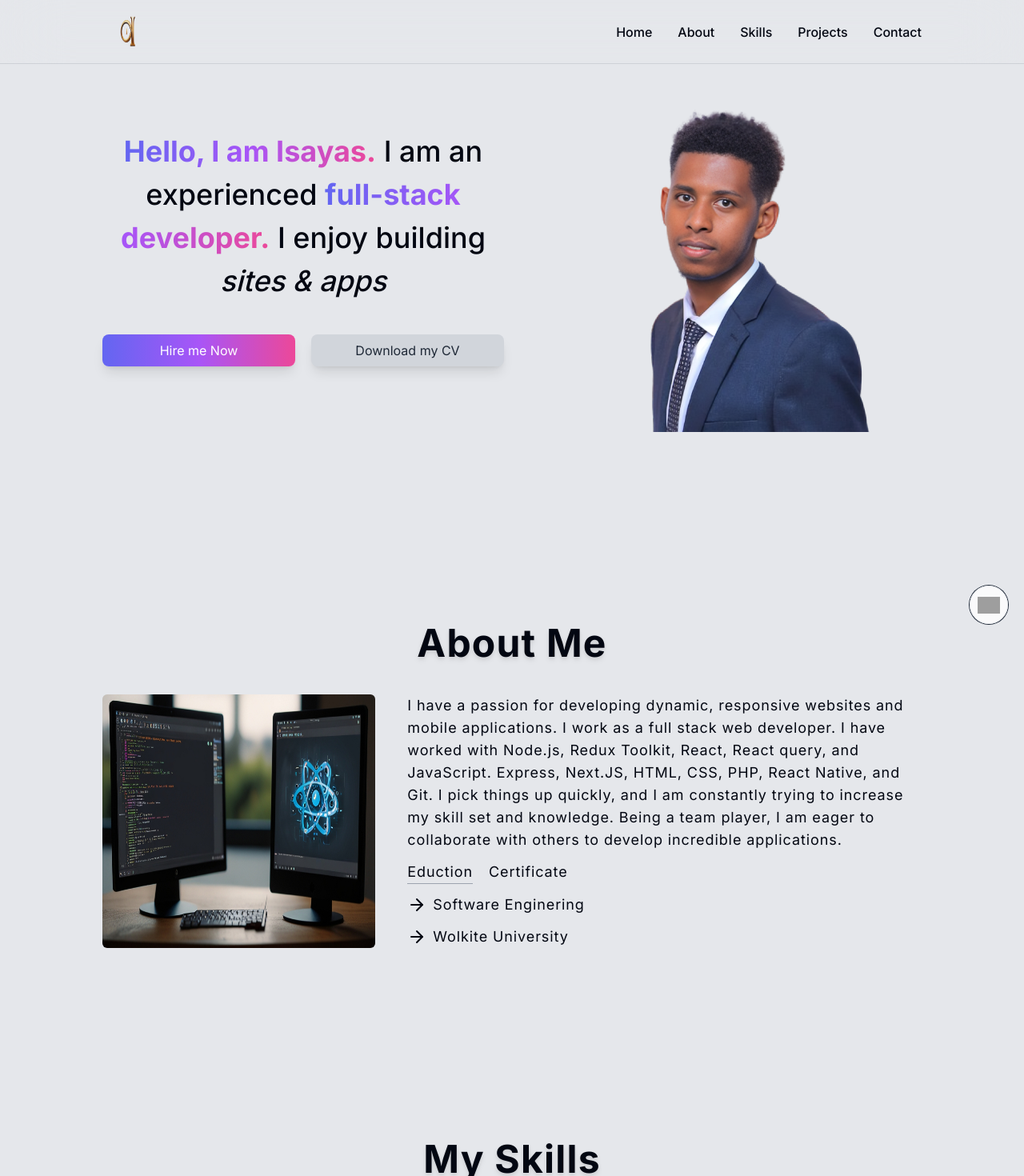
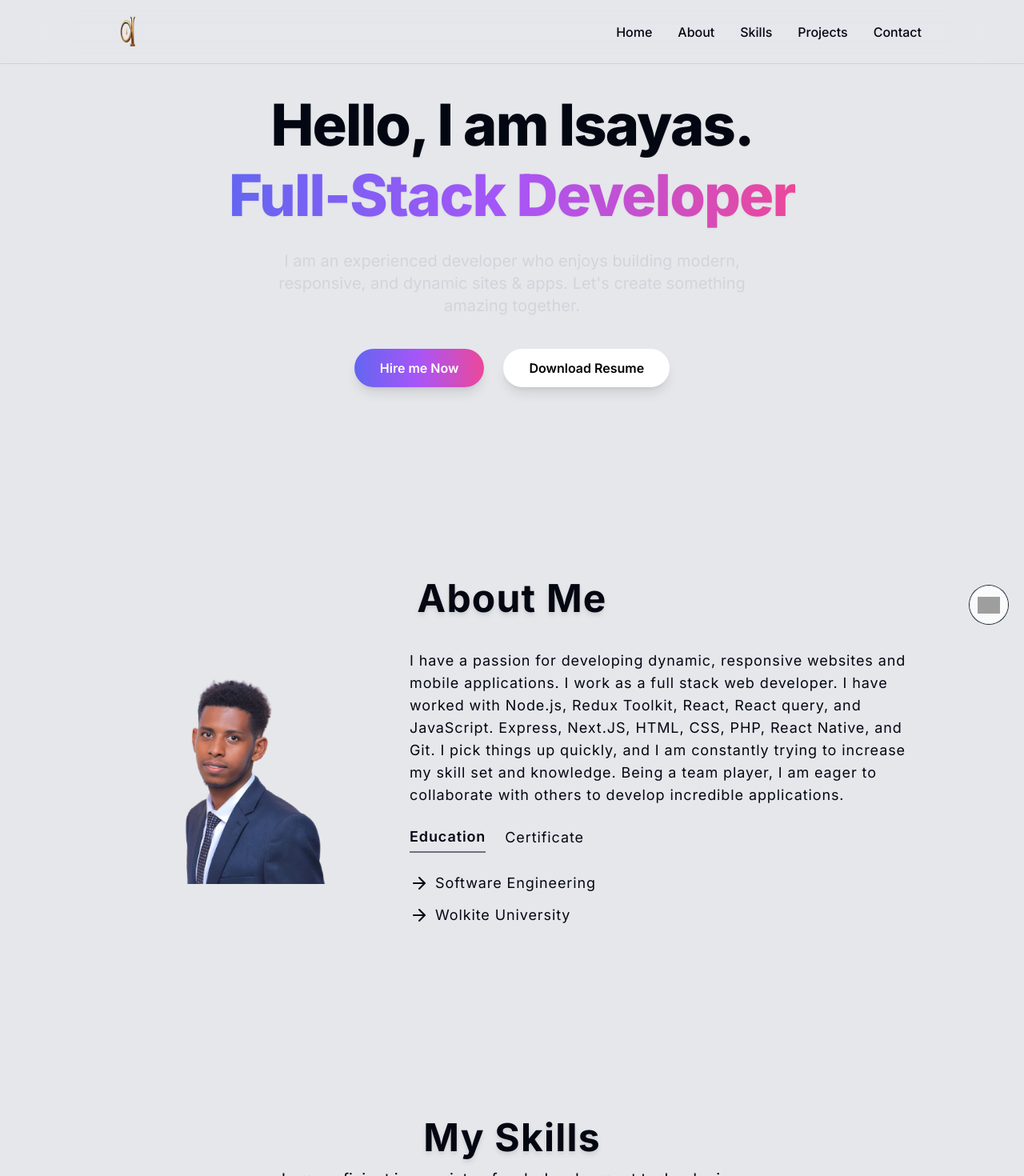
Before and after one commit to Isayas7/portfolio, a Next.js app: page / in a window 1280 px wide. Shown: the top 1470 px of the page at 80% size. Built offline with nearby package versions, Linux system fonts and the light colour scheme; grey boxes are pictures that could not be loaded.

Commit message:
refactor: redesign hero section and about page layouts, update resume filename, and fix typos

```diff
--- a/components/about.tsx
+++ b/components/about.tsx
@@ -4,22 +4,25 @@ import Image from "next/image";
 import { ArrowRight } from "lucide-react";
 
 const About = () => {
-  const [active, setActive] = useState("Eduction");
+  const [active, setActive] = useState("Education");
   return (
     <section id="about" className="scroll-mt-28">
       <h2 className="text-3xl text-center capitalize font-bold tracking-wide sm:text-4xl md:text-5xl drop-shadow-md mb-10">
         About me
       </h2>
-      <div className=" flex flex-col md:flex-row  gap-10  ">
-        <Image
-          className="md:w-2/6 rounded-md"
-          alt="computer"
-          src={"/computer.jpg"}
-          width={1009}
-          height={1000}
-        />
+      <div className="flex flex-col md:flex-row items-start gap-10 md:gap-16">
+        <div className="w-full md:w-1/3">
+          <Image
+            className="w-full h-auto object-contain"
+            alt="Isayas"
+            src="/isayas.png"
+            width={600}
+            height={600}
+            priority
+          />
+        </div>
 
-        <div className=" flex flex-col gap-3 md:w-4/6 text-lg tracking-wider dark:text-white/80">
+        <div className="flex flex-col gap-4 md:w-2/3 text-lg tracking-wider dark:text-white/80">
           <p>
             I have a passion for developing dynamic, responsive websites and
             mobile applications. I work as a full stack web developer. I have
@@ -29,30 +32,30 @@ const About = () => {
             skill set and knowledge. Being a team player, I am eager to
             collaborate with others to develop incredible applications.
           </p>
-          <div className="flex items-center gap-5">
-            <span
-              onClick={() => setActive("Eduction")}
+          <div className="flex items-center gap-6 mt-2">
+            <button
+              onClick={() => setActive("Education")}
               className={`${
-                active === "Eduction" ? " border-b border-gray-400" : ""
-              } cursor-pointer`}
+                active === "Education" ? "border-b-2 border-gray-500 font-semibold" : ""
+              } cursor-pointer pb-1 transition-all`}
             >
-              Eduction
-            </span>
-            <span
+              Education
+            </button>
+            <button
               onClick={() => setActive("Certificate")}
               className={`${
-                active === "Certificate" ? "border-b border-gray-400" : ""
-              } cursor-pointer`}
+                active === "Certificate" ? "border-b-2 border-gray-500 font-semibold" : ""
+              } cursor-pointer pb-1 transition-all`}
             >
               Certificate
-            </span>
+            </button>
           </div>
 
-          {active === "Eduction" && (
-            <ul className=" flex flex-col gap-3">
+          {active === "Education" && (
+            <ul className="flex flex-col gap-3 mt-2">
               <li className="flex items-center gap-x-2 ">
                 <ArrowRight className="size-6" />
-                Software Enginering
+                Software Engineering
               </li>
               <li className="flex items-center gap-x-2">
                 <ArrowRight className="size-6" />
@@ -61,7 +64,7 @@ const About = () => {
             </ul>
           )}
           {active === "Certificate" && (
-            <ul className=" flex flex-col gap-3">
+            <ul className="flex flex-col gap-3 mt-2">
               <li className="flex items-center gap-x-2">
                 <ArrowRight className="size-6" />
                 Red Hat System Administration
--- a/components/hero-section.tsx
+++ b/components/hero-section.tsx
@@ -7,65 +7,59 @@ const HeroSection = () => {
   return (
     <section
       id="home"
-      className="flex flex-col md:flex-row gap-5 items-center scroll-mt-28  pt-20 md:pt-0"
+      className="flex flex-col items-center justify-center scroll-mt-28 pt-20 md:pt-10"
     >
-      {/* LEFT */}
+      {/* CONTENT */}
       <motion.div
         initial={{ opacity: 0, scale: 0.5 }}
         animate={{ opacity: 1, scale: 1 }}
         transition={{ duration: 0.5 }}
-        className="w-full md:w-1/2 text-center "
+        className="w-full text-center max-w-3xl mx-auto"
       >
-        {/* TITLE */}
+        {/* TEXT CONTENT */}
         <motion.h1
-          className=" w-4/6 sm:w-full mb-10  mx-auto text-2xl font-medium !leading-[1.5] sm:text-4xl  "
+          className="text-4xl sm:text-5xl md:text-7xl font-extrabold tracking-tight mb-6 drop-shadow-sm flex flex-col items-center justify-center"
           initial={{ opacity: 0, scale: 0.5 }}
           animate={{ opacity: 1, scale: 1 }}
         >
-          <span className="font-bold bg-gradient-to-r from-indigo-500 via-purple-500 to-pink-500  bg-clip-text text-transparent">
-            Hello, I am Isayas.
-          </span>{" "}
-          I am an experienced{" "}
-          <span className="font-bold bg-gradient-to-r from-indigo-500 via-purple-500 to-pink-500  bg-clip-text text-transparent">
-            full-stack developer.
-          </span>{" "}
-          I enjoy building <span className="italic">sites & apps</span>
+          <span className="block mb-2 text-center w-full">Hello, I am Isayas.</span>
+          <span className="bg-gradient-to-r from-indigo-500 via-purple-500 to-pink-500 bg-clip-text text-transparent block mt-2 pb-2 w-fit mx-auto text-center">
+            Full-Stack Developer
+          </span>
         </motion.h1>
 
+        <motion.p
+          className="text-lg md:text-xl text-gray-300 mb-10 max-w-2xl mx-auto leading-relaxed px-4"
+          initial={{ opacity: 0, y: 20 }}
+          animate={{ opacity: 1, y: 0 }}
+          transition={{ delay: 0.2 }}
+        >
+          I am an experienced developer who enjoys building modern, responsive, and dynamic sites & apps. Let's create something amazing together.
+        </motion.p>
+
         {/* BUTTONS */}
-        <div className="flex flex-col sm:flex-row gap-5 justify-center items-center mt-10">
-          <Link href="#contact" className="w-full">
-            <button className="w-full bg-gradient-to-r from-indigo-500 via-purple-500 to-pink-500 text-white py-2 px-4 rounded-lg shadow-lg transform transition-transform duration-300 hover:scale-105">
+        <motion.div
+          className="flex flex-col sm:flex-row justify-center items-center gap-6 px-4 mt-8"
+          initial={{ opacity: 0, y: 20 }}
+          animate={{ opacity: 1, y: 0 }}
+          transition={{ delay: 0.4 }}
+        >
+          <Link href="#contact" className="w-full sm:w-auto">
+            <button className="w-full sm:w-auto px-8 py-3 rounded-full bg-gradient-to-r from-indigo-500 via-purple-500 to-pink-500 text-white font-semibold shadow-lg hover:scale-105 transition-all duration-300">
               Hire me Now
             </button>
           </Link>
           <Link
-            className="w-full "
-            href="/isayas-melkamu-CV.pdf"
+            href="/isayas-melkamu-resume.pdf"
             download
             target="_blank"
+            className="w-full sm:w-auto"
           >
-            <button className="w-full bg-gray-300 text-gray-800 py-2 px-4 rounded-lg shadow-lg transform transition-transform duration-300 hover:scale-105">
-              Download my CV
+            <button className="w-full sm:w-auto px-8 py-3 rounded-full bg-white text-black font-semibold shadow-lg hover:scale-105 transition-all duration-300">
+              Download Resume
             </button>
           </Link>
-        </div>
-      </motion.div>
-
-      {/* RIGHT */}
-      <motion.div
-        initial={{ opacity: 0, scale: 0.5 }}
-        animate={{ opacity: 1, scale: 1 }}
-        transition={{ duration: 0.5 }}
-        className="w-full md:w-1/2 text-center "
-      >
-        <Image
-          className="w-full "
-          src={"/isayas.png"}
-          alt=""
-          width={750}
-          height={900}
-        />
+        </motion.div>
       </motion.div>
     </section>
   );
```
Also changed, not shown: 2 other files (tests, documents, lock files or other folders).
